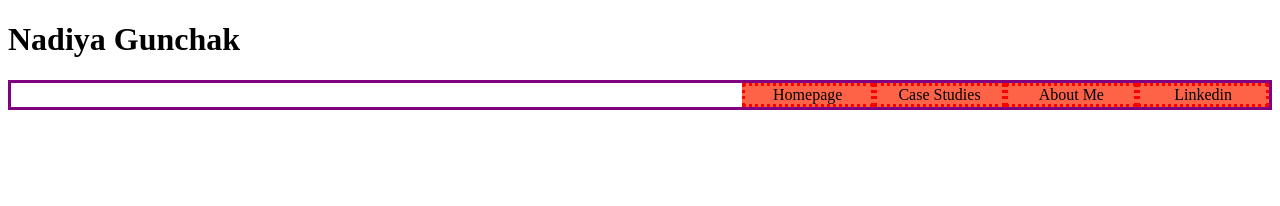
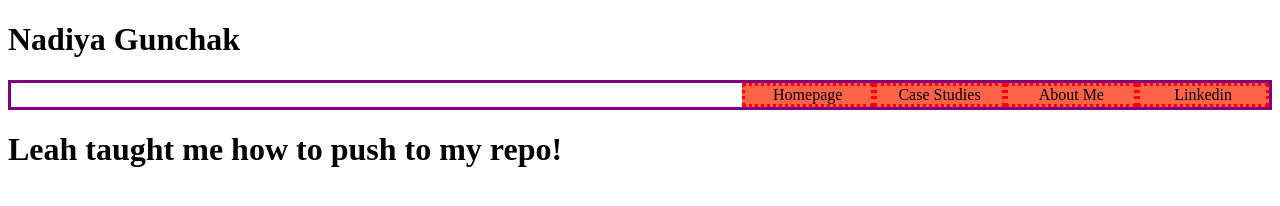
Before and after one commit to NadiyaUX/NadiyaUX.github.io, a plain HTML site: page index.html in a window 1280 px wide. Drawn offline with Linux system fonts and the light colour scheme.

Commit message:
Leah tutorial

```diff
--- a/index.html
+++ b/index.html
@@ -20,6 +20,6 @@
             <li>Linkedin</li>
         </ul>
     </nav>
-
+<h1>Leah taught me how to push to my repo!</h1>
 </body>
 </html>
```
